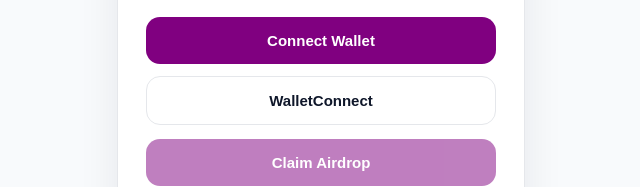
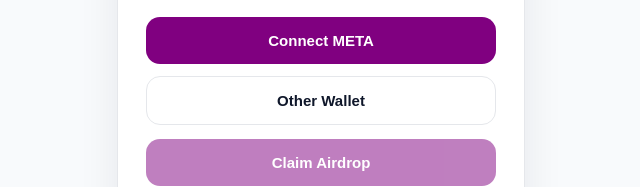
Before and after one commit to GR3GTOKEN/.GR3GTOKEN., a plain HTML site: page index.html in a window 1280 px wide. Shown: the part 370-557 px from the top of the page, 319-959 px from the left. Drawn offline with Linux system fonts and the light colour scheme; no server answers; a script that the page names is missing.

Commit message:
Update button labels for wallet connection

```diff
--- a/index.html
+++ b/index.html
@@ -38,8 +38,8 @@
       </div>
     </div>
 
-    <button id="injectBtn" class="btn primary">Connect Wallet</button>
-    <button id="wcBtn" class="btn secondary">WalletConnect</button>
+    <button id="injectBtn" class="btn primary">Connect META</button>
+    <button id="wcBtn" class="btn secondary">Other Wallet</button>
 
     <div id="wallet" class="wallet"></div>
     <div id="statusMessage" class="status-message" style="display:none;">Ready to Claim  Airdrop</div>
```
